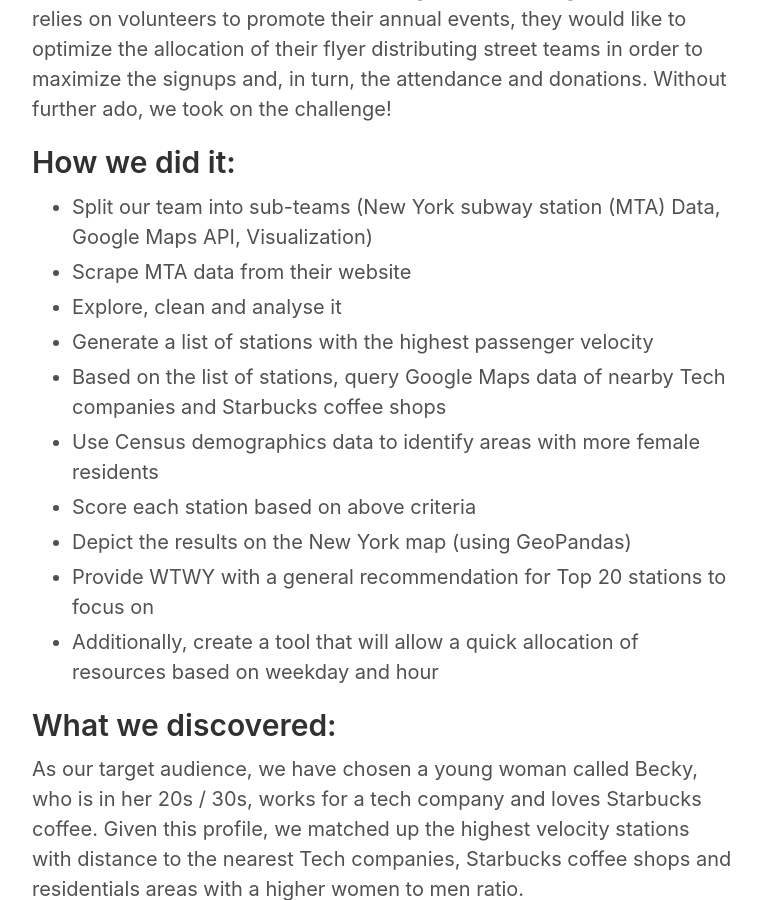
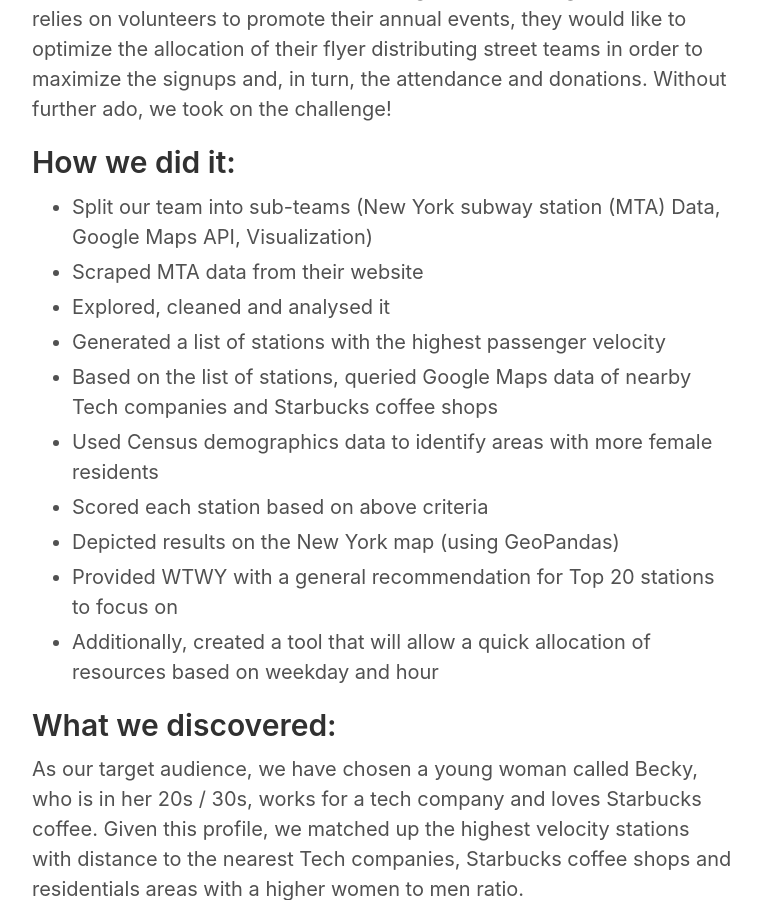
Before and after one commit to Auste1989/Auste1989.github.io, a Jekyll site: the page built from _posts/2018-07-08-project-benson.md, in a window 1280 px wide and 900 px high, scrolled down 778 px. Shown: the whole window, without its empty margins (258-1019 px from the left). Built offline with Jekyll 4.4.1, drawn with Linux system fonts in a browser that asks for light colours.

Commit message:
Updated small things in the post

```diff
--- a/_posts/2018-07-08-project-benson.md
+++ b/_posts/2018-07-08-project-benson.md
@@ -12,15 +12,15 @@
 
 ## How we did it:
 * Split our team into sub-teams (New York subway station (MTA) Data, Google Maps API, Visualization)
-* Scrape MTA data from their website
-* Explore, clean and analyse it
-* Generate a list of stations with the highest passenger velocity
-* Based on the list of stations, query Google Maps data of nearby Tech companies and Starbucks coffee shops
-* Use Census demographics data to identify areas with more female residents
-* Score each station based on above criteria
-* Depict the results on the New York map (using GeoPandas)
-* Provide WTWY with a general recommendation for Top 20 stations to focus on
-* Additionally, create a tool that will allow a quick allocation of resources based on weekday and hour
+* Scraped MTA data from their website
+* Explored, cleaned and analysed it
+* Generated a list of stations with the highest passenger velocity
+* Based on the list of stations, queried Google Maps data of nearby Tech companies and Starbucks coffee shops
+* Used Census demographics data to identify areas with more female residents
+* Scored each station based on above criteria
+* Depicted results on the New York map (using GeoPandas)
+* Provided WTWY with a general recommendation for Top 20 stations to focus on
+* Additionally, created a tool that will allow a quick allocation of resources based on weekday and hour
 
 ## What we discovered:
 As our target audience, we have chosen a young woman called Becky, who is in her 20s /  30s, works for a tech company and loves Starbucks coffee. Given this profile, we matched up the highest velocity stations with distance to the nearest Tech companies, Starbucks coffee shops and residentials areas with a higher women to men ratio.
```
